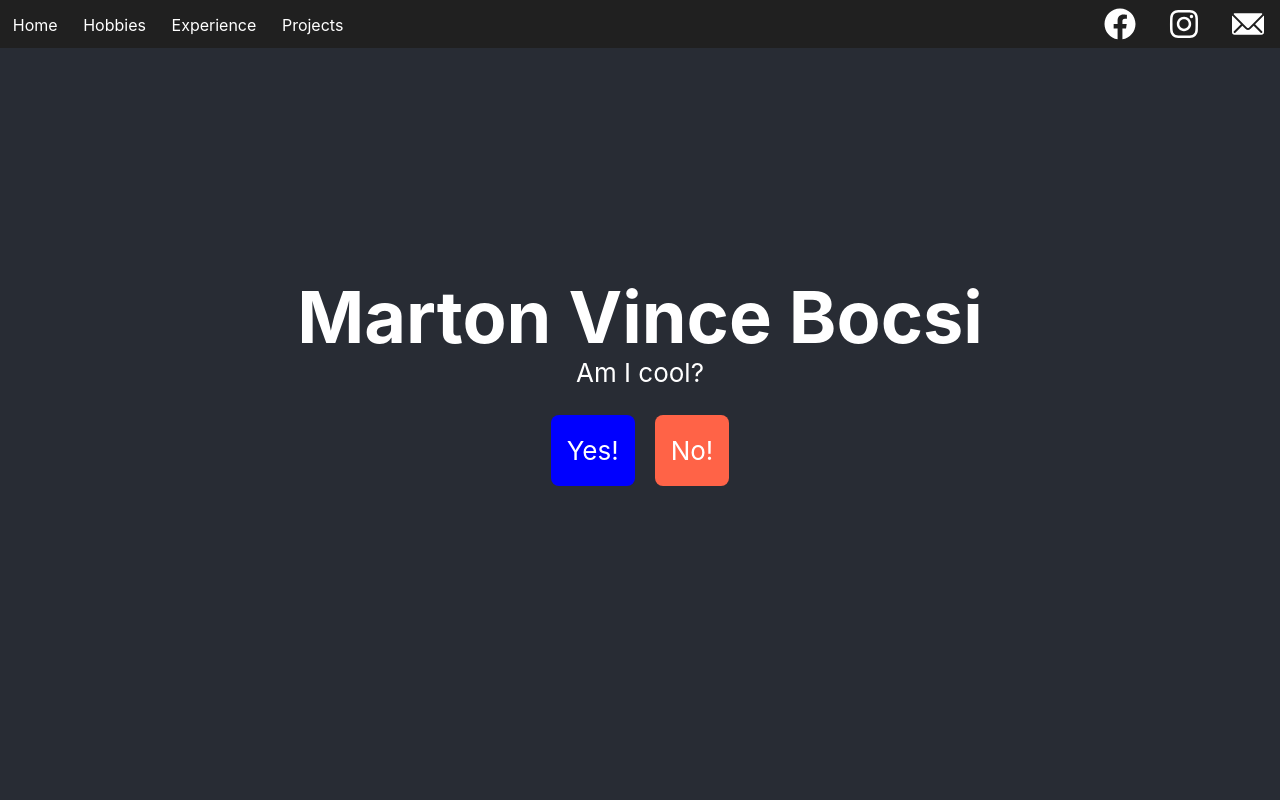
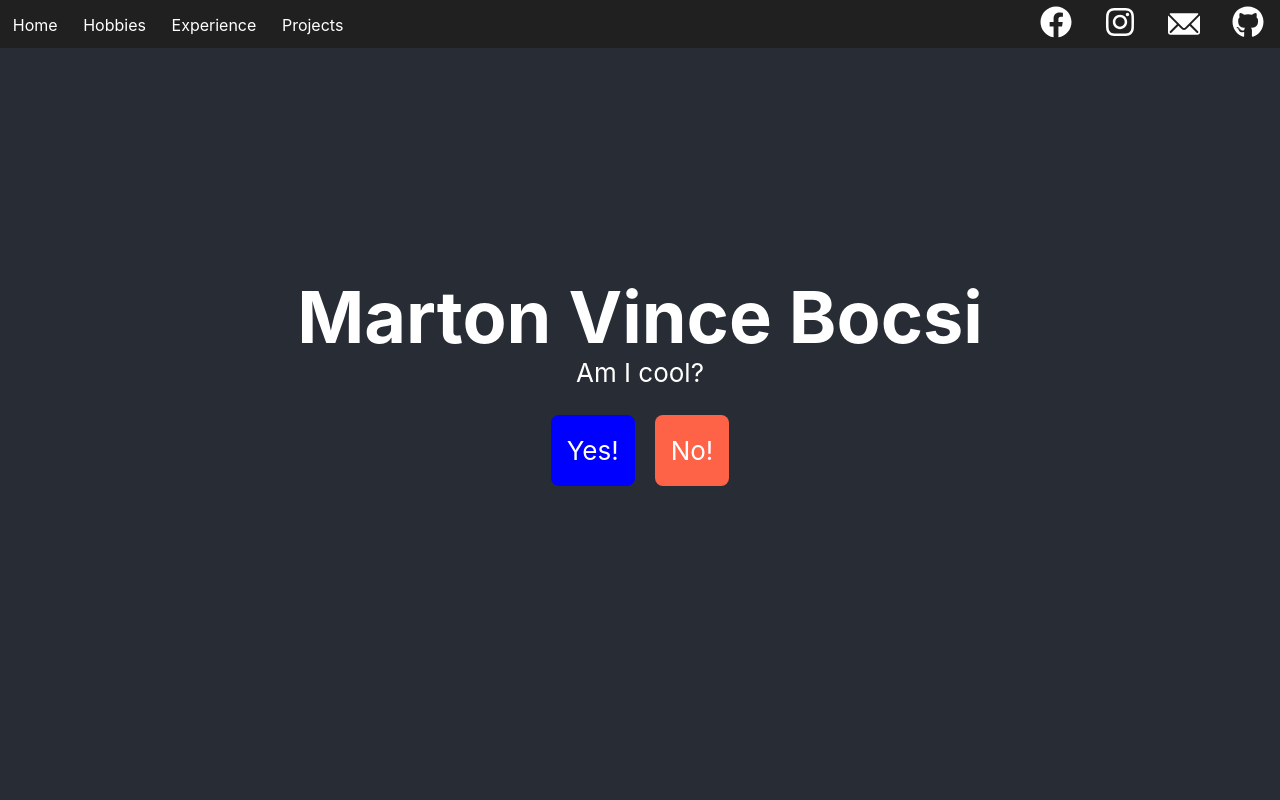
Before and after one commit to mbocsi/marton-site, a React (Create React App) app: page / in a window 1280 px wide. Shown: the top 800 px of the page. Built offline with nearby package versions, Linux system fonts and the light colour scheme.

Commit message:
Social links work

```diff
--- a/src/components/navbar.js
+++ b/src/components/navbar.js
@@ -1,11 +1,12 @@
 import './navbar.css';
-import { Button, Icon, Box } from '@chakra-ui/react';
+import { Button, Icon, Box, useClipboard } from '@chakra-ui/react';
 import { EmailIcon } from '@chakra-ui/icons';
-import { FaFacebook, FaInstagram } from 'react-icons/fa';
+import { FaFacebook, FaInstagram, FaGithub } from 'react-icons/fa';
 import { motion } from 'framer-motion';
 import { Link } from 'react-router-dom';
 
 function Navbar() {
+    const { onCopy, value, setValue, hasCopied } = useClipboard("mvbocsi@gmail.com");
     return (
         <div className='navbar'>
             <Link className='navitem' to='/'>
@@ -22,13 +23,22 @@ function Navbar() {
             </Link>
 
             <Button className='socialitem' colorScheme='instagram' as={motion.div} whileHover={{ scale: 1.2}} whileTap={{ scale: 1.1 }}>
-                <Icon boxSize={8} as={FaFacebook}></Icon>
+                <Link to='https://www.facebook.com/marton.bocsi'>
+                    <Icon boxSize={8} as={FaFacebook}></Icon>
+                </Link>
             </Button>
             <Button colorScheme='instagram' as={motion.div} whileHover={{ scale: 1.2}} whileTap={{ scale: 1.1 }}>
-                <Icon boxSize={8} as={FaInstagram}></Icon>
+                <Link to='https://www.instagram.com/martonbocsi/'>
+                    <Icon boxSize={8} as={FaInstagram}></Icon>
+                </Link>
+            </Button>
+            <Button onClick={onCopy} colorScheme='instagram' as={motion.div} whileHover={{ scale: 1.2}} whileTap={{ scale: 1.1 }}>
+                <Icon boxSize={8} as={EmailIcon}></Icon>
             </Button>
             <Button colorScheme='instagram' as={motion.div} whileHover={{ scale: 1.2}} whileTap={{ scale: 1.1 }}>
-                <Icon boxSize={8} as={EmailIcon}></Icon>
+                <Link to='https://github.com/mbocsi'>
+                    <Icon boxSize={8} as={FaGithub}></Icon>
+                </Link>
             </Button>
         </div>
     )
```
